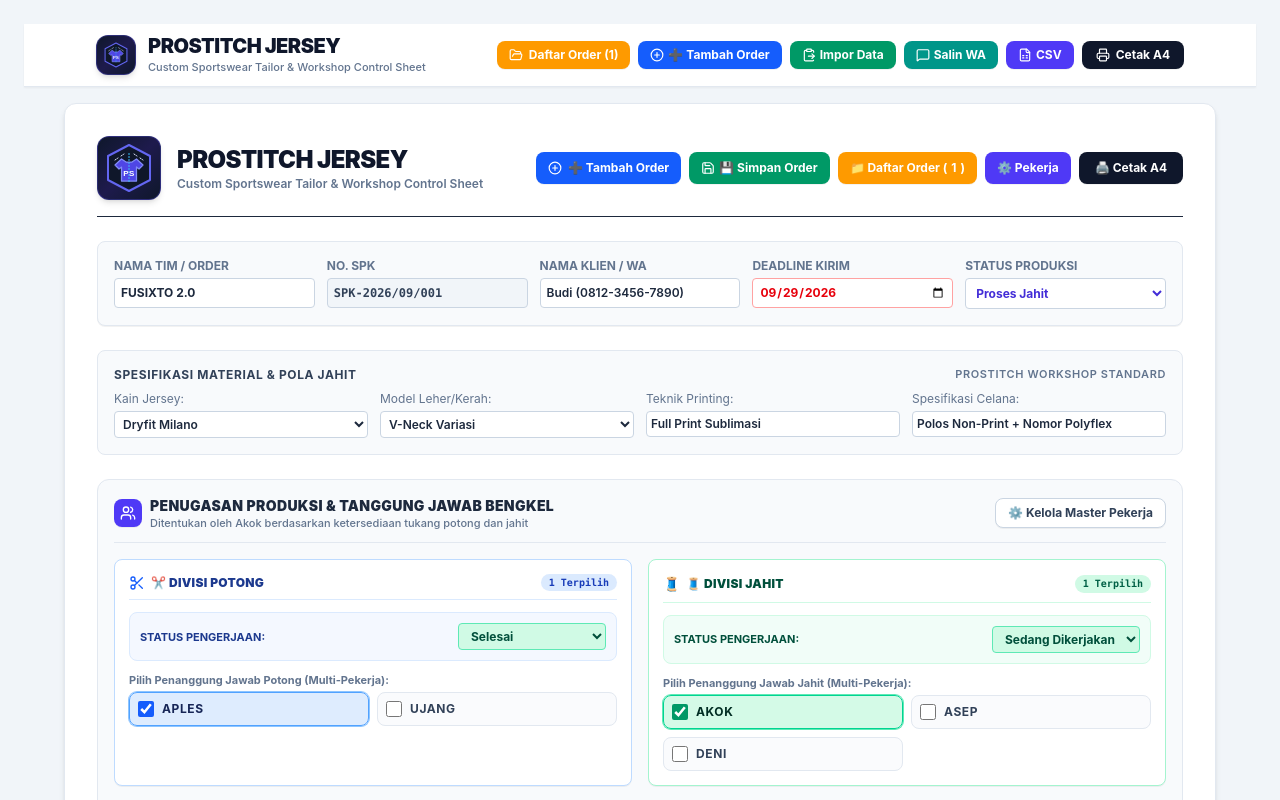
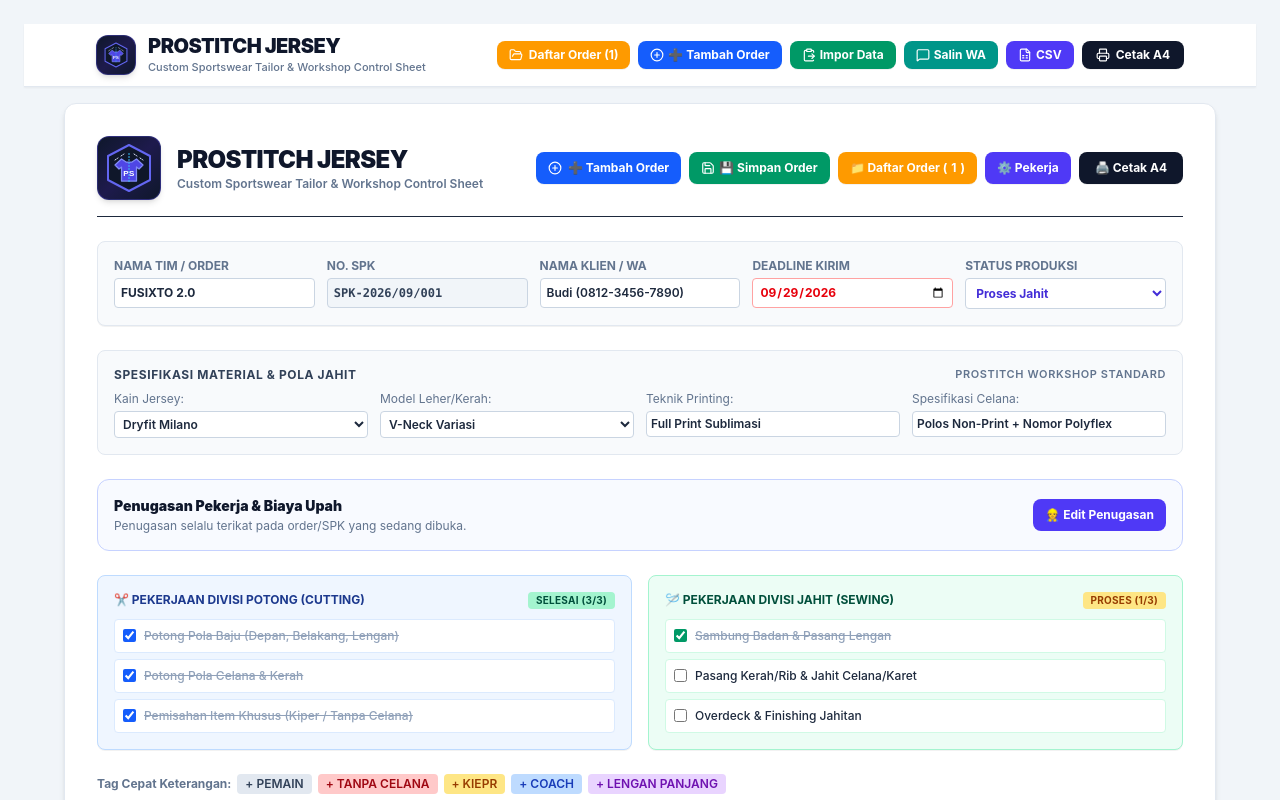
Before and after one commit to hikmatrm1192-dot/JERSEY-PROJECT, a React (Vite) app: page / in a window 1280 px wide. Shown: the top 800 px of the page. Built offline with nearby package versions, Linux system fonts and the light colour scheme.

Commit message:
fix: connect order assignments to worker master

```diff
--- a/src/App.tsx
+++ b/src/App.tsx
@@ -8,6 +8,7 @@ import { Navbar } from './components/Navbar';
 import { OrderInfoCard } from './components/OrderInfoCard';
 import { WorkerAssignmentModule } from './components/WorkerAssignmentModule';
 import { WorkerModal } from './components/WorkerModal';
+import { AssignWorkerModal } from './components/AssignWorkerModal';
 import { OrderListModal } from './components/OrderListModal';
 import { WorkflowModules } from './components/WorkflowModules';
 import { PlayerTable } from './components/PlayerTable';
@@ -18,7 +19,7 @@ import { BulkImportModal } from './components/BulkImportModal';
 import { CreateOrderModal } from './components/CreateOrderModal';
 import { SpkPrintView } from './components/SpkPrintView';
 import { ProStitchLogo } from './components/ProStitchLogo';
-import { OrderDetails, PlayerItem, WorkflowProgress, WorkerItem, OrderStatus } from './types/jersey';
+import { OrderDetails, PlayerItem, WorkflowProgress, WorkerItem, WorkerRole, WorkerAssignment } from './types/jersey';
 import { DEFAULT_INITIAL_ORDER, DEFAULT_WORKERS } from './data/defaultOrder';
 import { calculateProductionRecap } from './utils/orderCalculations';
 import { Check, Save, PlusCircle } from 'lucide-react';
@@ -149,6 +150,8 @@ export default function App() {
   const [isImportOpen, setIsImportOpen] = useState(false);
   const [isWorkerModalOpen, setIsWorkerModalOpen] = useState(false);
   const [isOrderListModalOpen, setIsOrderListModalOpen] = useState(false);
+  const [isAssignWorkerModalOpen, setIsAssignWorkerModalOpen] = useState(false);
+  const [assignmentOrder, setAssignmentOrder] = useState<OrderDetails | null>(null);
   const [saveSuccess, setSaveSuccess] = useState(false);
   const [storageError, setStorageError] = useState<string | null>(null);
 
@@ -282,44 +285,32 @@ export default function App() {
   };
 
   // Handlers for Worker Assignment
-  const handleToggleWorker = (id: number | string) => {
-    setCurrentOrder((prev) => {
-      const currentAssigned = prev.assignedWorkerIds || [];
-      const isAssigned = currentAssigned.includes(id);
-      const newAssigned = isAssigned
-        ? currentAssigned.filter((wId) => wId !== id)
-        : [...currentAssigned, id];
-      return {
-        ...prev,
-        assignedWorkerIds: newAssigned,
-        updatedAt: new Date().toLocaleString('id-ID'),
-      };
-    });
+  const openAssignmentModal = (order: OrderDetails) => {
+    setAssignmentOrder(order);
+    setIsAssignWorkerModalOpen(true);
   };
 
-  const handleAddWorker = (name: string, role: 'potong' | 'jahit') => {
-    const newWorker: WorkerItem = {
-      id: Date.now(),
-      name,
-      role,
-      active: true,
-    };
+  const handleSaveAssignments = (orderId: string, assignments: WorkerAssignment[], workerNotes?: string) => {
+    const updatedAt = new Date().toLocaleString('id-ID');
+    const assignedWorkerIds = Array.from(new Set(assignments.map((a) => a.workerId)));
+    const patch = { workerAssignments: assignments, assignedWorkerIds, workerNotes: workerNotes || '', updatedAt };
+    setOrders((prev) => prev.map((o) => o.id === orderId ? { ...o, ...patch } : o));
+    setCurrentOrder((prev) => prev.id === orderId ? { ...prev, ...patch } : prev);
+    setAssignmentOrder((prev) => prev?.id === orderId ? { ...prev, ...patch } : prev);
+  };
+
+  const handleAddWorker = (name: string, role: WorkerRole, wagePerPiece: number) => {
+    const newWorker: WorkerItem = { id: Date.now(), name, role, wagePerPiece, active: true };
     setWorkers((prev) => [...prev, newWorker]);
   };
 
+  const handleToggleWorkerActive = (id: number | string) => {
+    setWorkers((prev) => prev.map((w) => w.id === id ? { ...w, active: w.active === false } : w));
+  };
+
   const handleDeleteWorker = (id: number | string) => {
+    // Hapus dari master saja. Histori assignment order tidak diubah.
     setWorkers((prev) => prev.filter((w) => w.id !== id));
-    setCurrentOrder((prev) => ({
-      ...prev,
-      assignedWorkerIds: (prev.assignedWorkerIds || []).filter((wId) => wId !== id),
-      updatedAt: new Date().toLocaleString('id-ID'),
-    }));
-    setOrders((prev) =>
-      prev.map((o) => ({
-        ...o,
-        assignedWorkerIds: (o.assignedWorkerIds || []).filter((wId) => wId !== id),
-      }))
-    );
   };
 
   const handleUpdateWorkflow = (workflow: WorkflowProgress) => {
@@ -554,20 +545,18 @@ export default function App() {
           onChange={handleUpdateOrderField}
         />
 
-        {/* Penugasan Produksi & Tanggung Jawab Bengkel */}
-        <WorkerAssignmentModule
-          workers={workers}
-          assignedWorkerIds={currentOrder.assignedWorkerIds || []}
-          orderStatus={currentOrder.status}
-          cuttingStatus={currentOrder.cuttingStatus || 'Belum Mulai'}
-          sewingStatus={currentOrder.sewingStatus || 'Belum Mulai'}
-          workerNotes={currentOrder.workerNotes || ''}
-          onToggleWorker={handleToggleWorker}
-          onChangeCuttingStatus={(status) => handleUpdateOrderField('cuttingStatus', status)}
-          onChangeSewingStatus={(status) => handleUpdateOrderField('sewingStatus', status)}
-          onChangeWorkerNotes={(notes) => handleUpdateOrderField('workerNotes', notes)}
-          onOpenManageModal={() => setIsWorkerModalOpen(true)}
-        />
+        {/* Penugasan Order & Biaya Upah */}
+        <section className="mb-6 rounded-xl border border-indigo-200 bg-indigo-50/40 p-4">
+          <div className="flex flex-wrap items-center justify-between gap-3">
+            <div>
+              <h2 className="text-sm font-black text-slate-900">Penugasan Pekerja & Biaya Upah</h2>
+              <p className="text-xs text-slate-500 mt-0.5">Penugasan selalu terikat pada order/SPK yang sedang dibuka.</p>
+            </div>
+            <button type="button" onClick={() => openAssignmentModal(currentOrder)} className="bg-indigo-600 hover:bg-indigo-700 text-white px-3 py-2 rounded-lg text-xs font-bold">
+              👷 {currentOrder.workerAssignments?.length ? 'Edit Penugasan' : 'Tugaskan Pekerja'}
+            </button>
+          </div>
+        </section>
 
         {/* Modul Alur Workshop */}
         <WorkflowModules
@@ -622,7 +611,9 @@ export default function App() {
         onClose={() => setIsOrderListModalOpen(false)}
         orders={orders}
         currentOrderId={currentOrder.id}
+        workers={workers}
         onSelectOrder={loadOrder}
+        onAssignWorker={openAssignmentModal}
         onDeleteOrder={deleteOrder}
         onNewOrder={createNewOrder}
       />
@@ -633,7 +624,16 @@ export default function App() {
         onClose={() => setIsWorkerModalOpen(false)}
         workers={workers}
         onAddWorker={handleAddWorker}
+        onToggleWorkerActive={handleToggleWorkerActive}
         onDeleteWorker={handleDeleteWorker}
+      />
+
+      <AssignWorkerModal
+        isOpen={isAssignWorkerModalOpen}
+        onClose={() => { setIsAssignWorkerModalOpen(false); setAssignmentOrder(null); }}
+        order={assignmentOrder}
+        workers={workers}
+        onSaveAssignments={handleSaveAssignments}
       />
 
       {/* Paste / Bulk Import Modal */}
```
